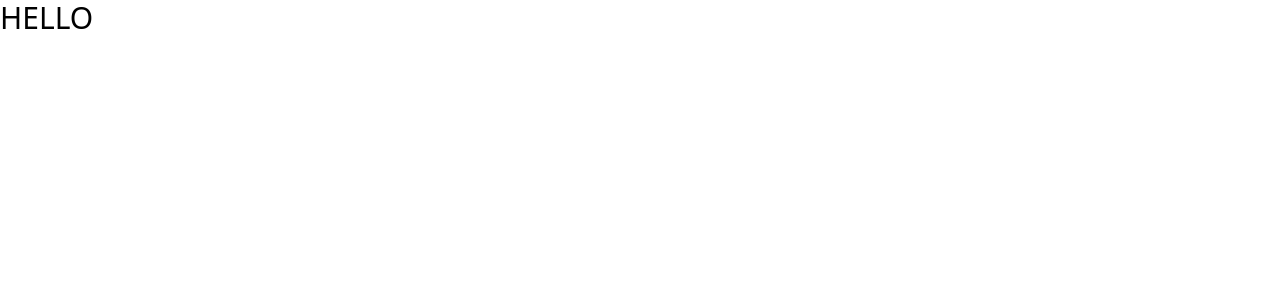
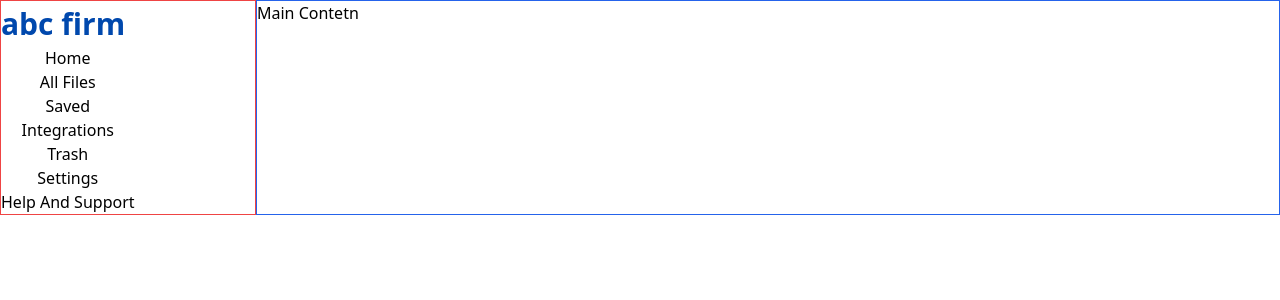
Before and after one commit to hkshakib/react_speech_to_text, a React (Create React App) app: page / in a window 1280 px wide. Shown: the top 300 px of the page. Built offline with nearby package versions, Linux system fonts and the light colour scheme.

Commit message:
feat: Added Layout and Sidebar

```diff
--- a/src/App.js
+++ b/src/App.js
@@ -1,5 +1,14 @@
+import SideBar from "./Components/SideBar";
+
 function App() {
-  return <div className="text-3xl uppercase">Hello</div>;
+  return (
+    <div className="flex h-[100%] w-[100%]">
+      <div className="flex basis-[20%] border border-red-500">
+        <SideBar />
+      </div>
+      <div className="flex flex-1 border border-blue-600">Main Contetn</div>
+    </div>
+  );
 }
 
 export default App;
--- /dev/null
+++ b/src/Components/SideBar.jsx
@@ -0,0 +1,18 @@
+const SideBar = () => {
+  return (
+    <div className="flex flex-col">
+      <div className="text-[30px] text-[#0048ad] font-bold">abc firm</div>
+      <div className="flex flex-col">
+        <button>Home</button>
+        <button>All Files</button>
+        <button>Saved</button>
+        <button>Integrations</button>
+        <button>Trash</button>
+        <button>Settings</button>
+        <button>Help And Support</button>
+      </div>
+    </div>
+  );
+};
+
+export default SideBar;
```
